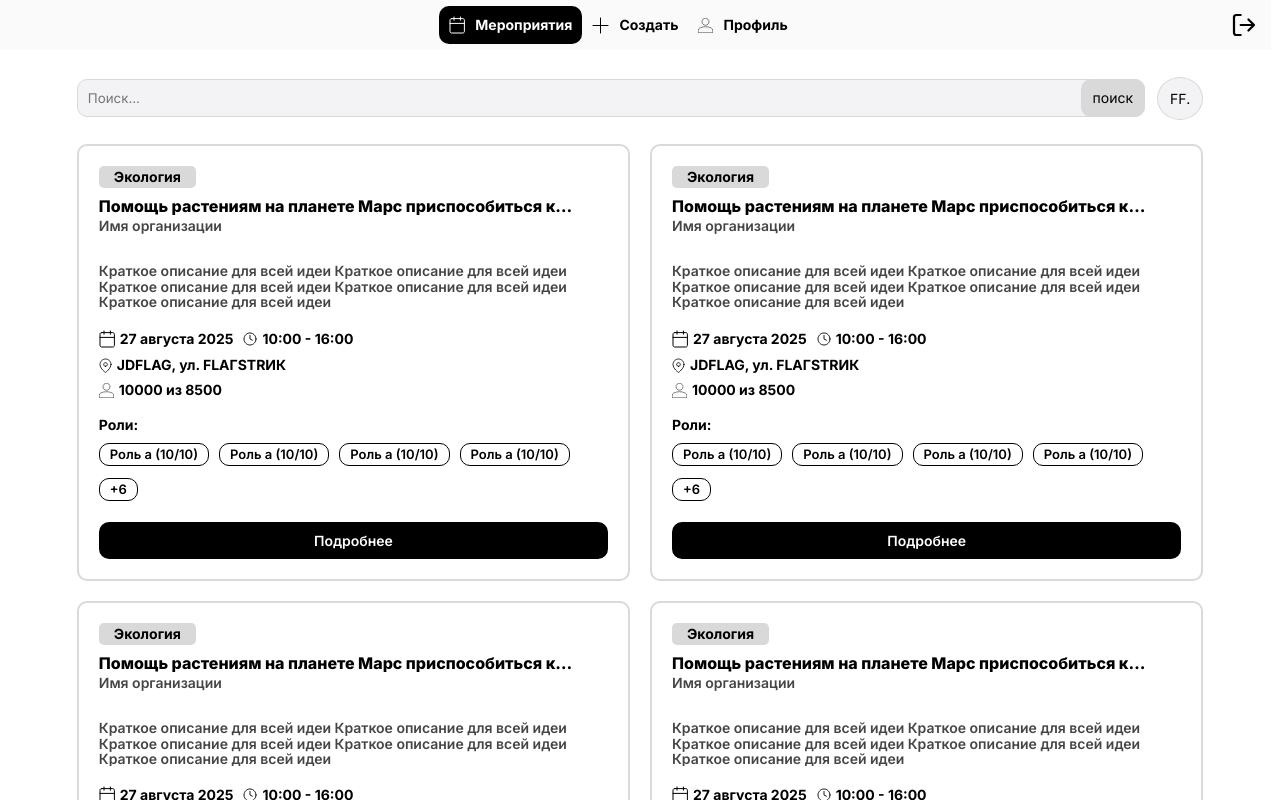
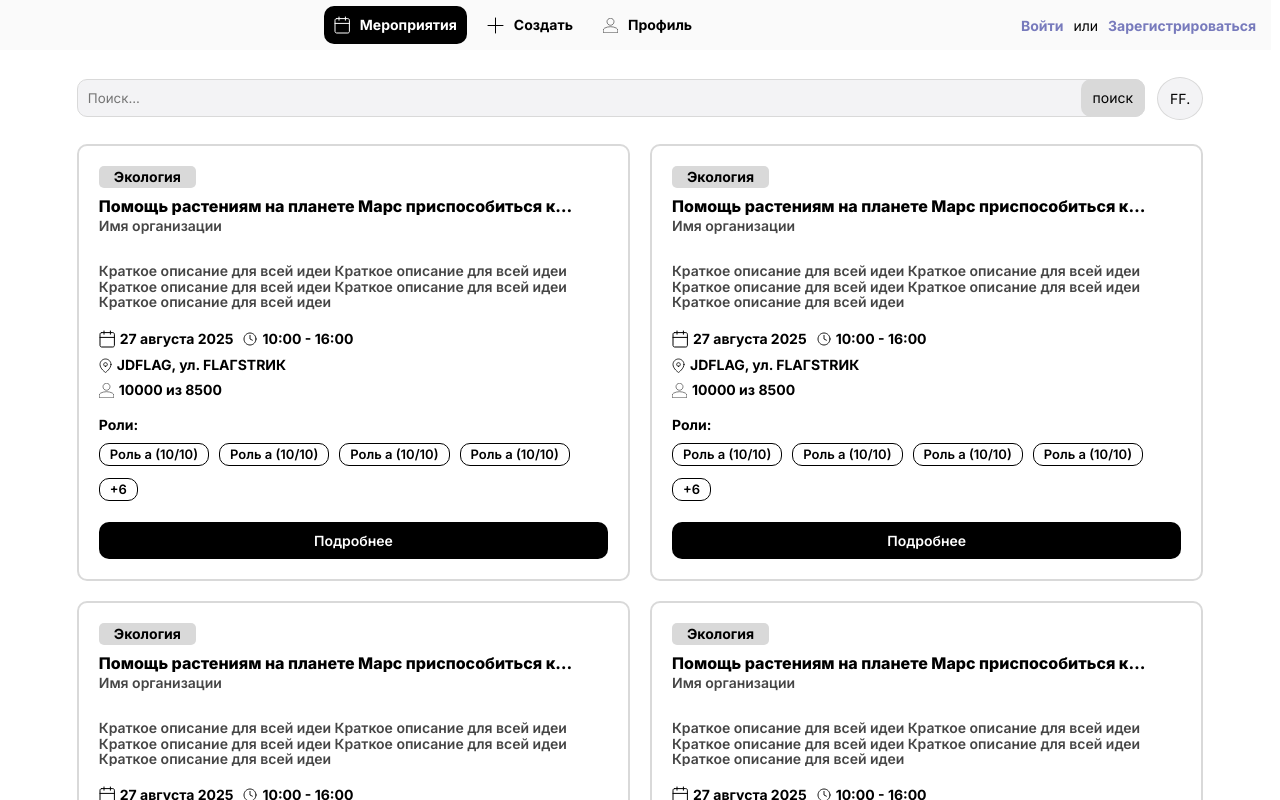
Before and after one commit to ZakSlinin/GeniusHackGZG, a React (Vite) app in the folder frontend/: page / in a window 1280 px wide. Built offline with nearby package versions, Linux system fonts and the light colour scheme.

Commit message:
header and burger menu update. Created paddings

```diff
--- a/frontend/src/pages/create/createEvent.module.scss
+++ b/frontend/src/pages/create/createEvent.module.scss
@@ -3,6 +3,7 @@
   flex-direction: column;
   align-items: center;
   gap: 20px;
+  padding: 6vw;
 
   .title {
     width: 80%;
--- a/frontend/src/pages/eventPage/event.module.scss
+++ b/frontend/src/pages/eventPage/event.module.scss
@@ -3,6 +3,7 @@
   //flex-direction: column;
   justify-content: center;
   width: 100%;
+  padding: 6vw;
 
   .container {
     width: 80%;
--- a/frontend/src/pages/registration/registration.module.scss
+++ b/frontend/src/pages/registration/registration.module.scss
@@ -2,6 +2,7 @@
   display: flex;
   width: 100%;
   justify-content: center;
+  padding: 6vw;
 }
 .container {
   display: flex;
--- a/frontend/src/pages/registration/registration.tsx
+++ b/frontend/src/pages/registration/registration.tsx
@@ -23,7 +23,7 @@ export const Registration = () => {
   return (
     <div className={s.body}>
       <div className={s.container}>
-        <h1>Вход</h1>
+        <h1>Регистрация</h1>
         <form>
 
           <Input label={"Имя пользователя"} value={registrationForm.name} onChange={handleRegistrationFormChange}
--- a/frontend/src/pages/signIn/signIn.module.scss
+++ b/frontend/src/pages/signIn/signIn.module.scss
@@ -2,6 +2,7 @@
   display: flex;
   width: 100%;
   justify-content: center;
+  padding: 6vw;
 }
 .container {
   display: flex;
--- a/frontend/src/widgets/header/index.module.scss
+++ b/frontend/src/widgets/header/index.module.scss
@@ -20,6 +20,7 @@
       display: flex;
       flex-direction: row;
       justify-content: center;
+      gap: 10px;
 
       .link {
         padding: 10px;
@@ -47,8 +48,22 @@
 
     .buttons {
       justify-self: flex-end;
+
       .posabs_btn {
+        display: flex;
         justify-self: flex-end;
+
+        span {
+          display: flex;
+          gap: 10px;
+          font-size: 14px;
+
+          a {
+            text-decoration: none;
+            color: var(--dark-blue);
+            font-weight: 700;
+          }
+        }
       }
     }
 
@@ -60,11 +75,12 @@
     z-index: 1000;
 
     .burger_btn {
-      width: 100%;
-      justify-content: flex-end;
+      position: fixed;
+      bottom: 20px;
+      right: 20px;
+      z-index: 9;
+
       p {
-        position: fixed;
-        top: 20px;
         z-index: 999;
         color: white;
         font-size: 20px;
@@ -101,7 +117,6 @@
     }
 
     .posabs_btn {
-      filter: invert(1);
       gap: 10px;
     }
 
@@ -115,6 +130,26 @@
         color: var(--background);
       }
     }
+
+    .posabs_btn {
+      display: flex;
+
+      span {
+        display: flex;
+        gap: 10px;
+        color: #ffffff;
+
+        a {
+          text-decoration: none;
+          color: #ffffff;
         }
 
       }
+
+      .invertDiv {
+        filter: invert(1);
+      }
+    }
+  }
+
+}
--- a/frontend/src/widgets/header/index.tsx
+++ b/frontend/src/widgets/header/index.tsx
@@ -10,13 +10,18 @@ export const Header = () => {
   const role = "organization";
   const [isMenuOpen, setIsMenuOpen] = useState<boolean>(false);
   const isMobile = useMobile();
+  const [isLogin] = useState<boolean>(false);
 
   const toggleMenu = () => {
     setIsMenuOpen((value) => !value);
   };
 
   return (
-    <header className={`${s.header} df aic jcc`}>
+    <header style={
+      {
+        background: `${isMobile ? "transparent" : "var(--header-bg)"}`
+      }
+    } className={`${s.header} df aic jcc`}>
       {isMobile ? (
         <div className={s.burger}>
           <button
@@ -26,7 +31,7 @@ export const Header = () => {
           >
             <p className={s.burger_icon}>{isMenuOpen ? "✕" : "☰"}</p>
           </button>
-            <nav className={`${s.mobile_nav} ${isMenuOpen ? s.open : ''} df fdc aic`}>
+          <nav className={`${s.mobile_nav} ${isMenuOpen ? s.open : ""} df fdc aic`}>
             {buildLinksByRole(role).map((item) => {
               const isActive = matchPath({ path: item.path, end: true }, pathname);
               return (
@@ -42,8 +47,20 @@ export const Header = () => {
               );
             })}
             <button className={`${s.posabs_btn} df aic jcc`} onClick={toggleMenu}>
+              {isLogin ? (
+                  <div className={"invertDiv"}>
                     <Logout />
                     <strong>Выход</strong>
+                  </div>
+                ) :
+                <>
+                  <span>
+                    <a href={"/sign-in"}>Войти</a>
+                    <p>или</p>
+                    <a href={"/registration"}>Зарегистрироваться</a>
+                  </span>
+                </>
+              }
             </button>
           </nav>
         </div>
@@ -66,7 +83,19 @@ export const Header = () => {
           </span>
           <span className={s.buttons}>
             <button className={`${s.posabs_btn} df aic jcc`}>
+              {isLogin ? (
+                  <>
                     <Logout />
+                  </>
+                ) :
+                <>
+                  <span>
+                    <a href={"/sign-in"}>Войти</a>
+                    <p>или</p>
+                    <a href={"/registration"}>Зарегистрироваться</a>
+                  </span>
+                </>
+              }
             </button>
           </span>
         </nav>
```
Lines whose indentation alone changed are shown as unchanged.
